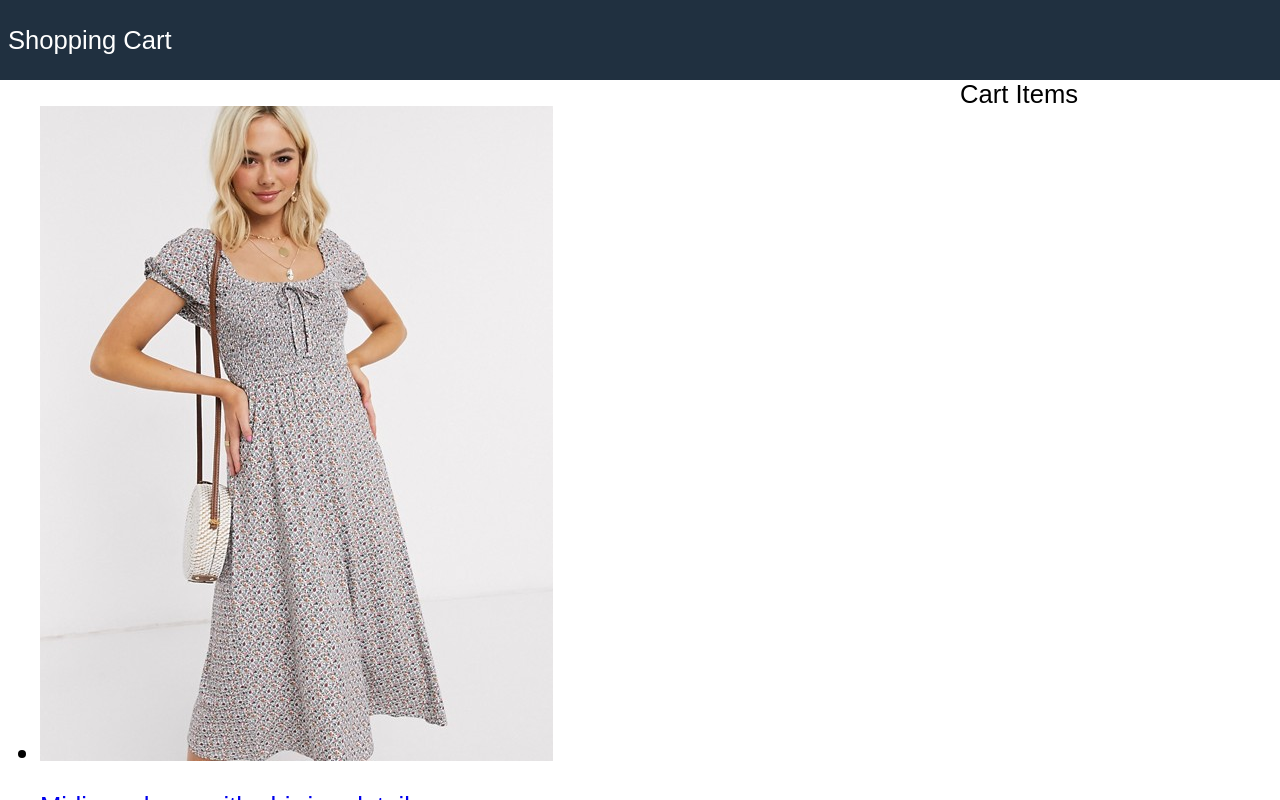
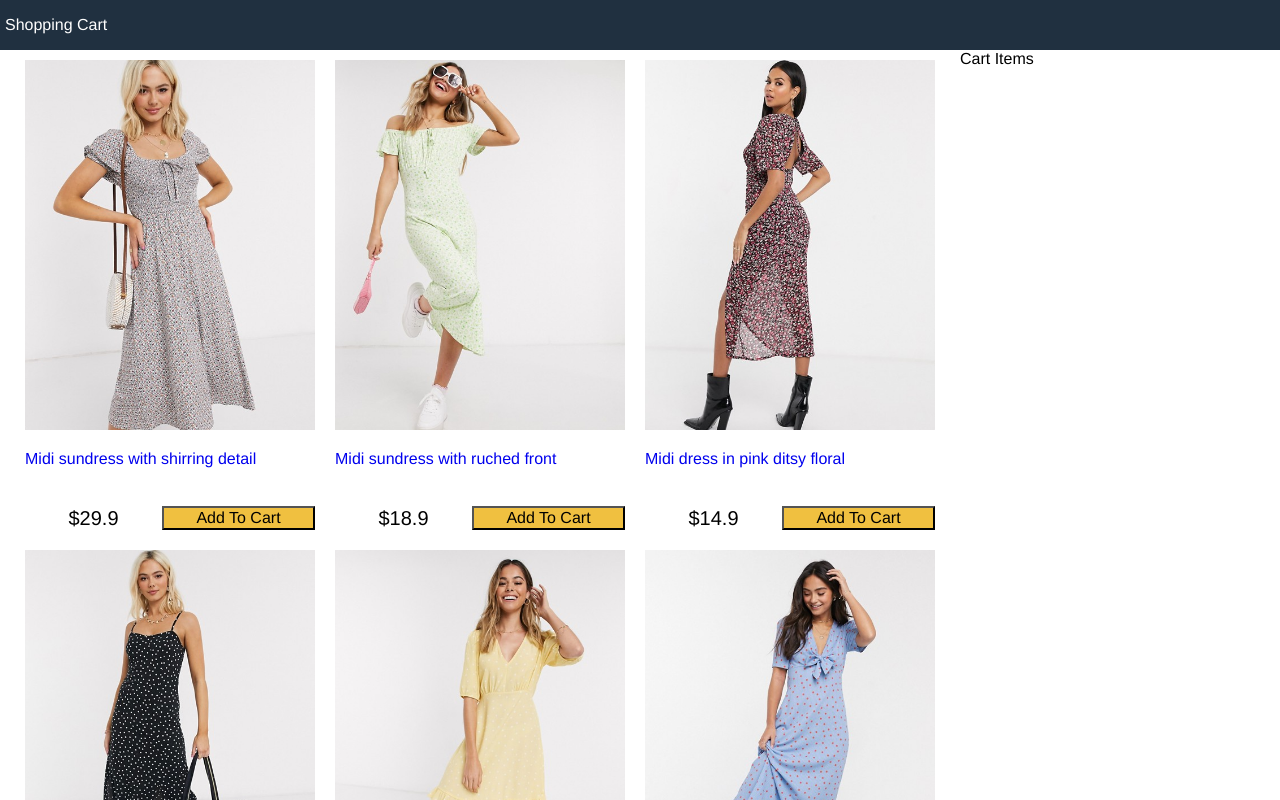
Before and after one commit to PereiraDiegoMiguel/shop-cart, a React (Create React App) app: page / in a window 1280 px wide. Shown: the top 800 px of the page. Built offline with nearby package versions, Linux system fonts and the light colour scheme.

Commit message:
Created Products component

```diff
--- a/src/components/Products.js
+++ b/src/components/Products.js
@@ -1,4 +1,5 @@
 import React, { Component } from 'react';
+import formatCurrency from '../util';
 
 export default class Products extends Component {
   render() {
@@ -18,11 +19,12 @@ export default class Products extends Component {
                   <p>
                     {product.title}
                   </p>
-
                 </a>
 
-                <div>{product.price}</div>
-                <button className="button-primary">Add To Cart</button>
+                <div className="product-price">
+                  <div>{formatCurrency(product.price)}</div>
+                  <button className="button-primary">Add To Cart</button>
+                </div>
 
               </div>
 
--- a/src/index.css
+++ b/src/index.css
@@ -1,51 +1,59 @@
-body {
+
+html {
   font-size: 62.5%;
   box-sizing: border-box;
 }
 
-body, #root {
+body,
+#root {
   height: 100vh;
   margin: 0;
 }
 
-body, input, select, textarea {
+body,
+input,
+select,
+button,
+textarea {
+  font-family: Helvetica, Arial, sans-serif;
   font-size: 1.6rem;
-  font-family: Arial, Helvetica, sans-serif;
 }
 
 .grid-container {
   display: grid;
-  grid-template-areas:"header" "main" "footer";
+  grid-template-areas:
+    "header"
+    "main"
+    "footer";
   grid-template-rows: 5rem 1fr 5rem;
   grid-template-columns: 1fr;
   height: 100%;
 }
 
+a {
+  text-decoration: none;
+}
 a:hover {
   color: #ff8000;
 }
-
-.header {
-  grid-area: header ;
+header {
+  grid-area: header;
   background-color: #203040;
   color: #ffffff;
   display: flex;
+  justify-content: space-between;
   align-items: center;
-  padding: .5rem;
+  padding: 0.5rem;
 }
-
-.header a {
+header a {
   color: #ffffff;
   text-decoration: none;
 }
-
-
-.main {
+main {
   grid-area: main;
 }
-
-.footer {
-  grid-area: footer ;
+footer {
+  grid-area: footer;
   background-color: #203040;
   color: #ffffff;
   display: flex;
@@ -57,11 +65,192 @@ a:hover {
   display: flex;
   flex-wrap: wrap;
 }
-
 .main {
   flex: 3 60rem;
 }
-
 .sidebar {
   flex: 1 20rem;
 }
+
+/* products */
+.products {
+  display: flex;
+  flex-wrap: wrap;
+  justify-content: center;
+  align-items: center;
+  padding: 0;
+  margin: 0;
+  list-style-type: none;
+}
+.products li {
+  flex: 0 1 29rem;
+  height: 47rem;
+  padding: 1rem;
+}
+.product {
+  display: flex;
+  flex-direction: column;
+  justify-content: space-between;
+  height: 100%;
+}
+.product img {
+  max-width: 37rem;
+  max-height: 37rem;
+}
+.product-price {
+  display: flex;
+  justify-content: space-between;
+  align-items: center;
+}
+.product-price div,
+.product-price button {
+  text-align: center;
+  flex: 1;
+}
+.product-price div {
+  font-size: 2rem;
+}
+.button {
+  padding: 1rem;
+  border: 0.1rem #c0c0c0 solid;
+  background-color: #f0f0f0;
+  cursor: pointer;
+}
+.button:hover {
+  border: 0.1rem #808080 solid;
+}
+.button-primary {
+  background-color: #f0c040;
+}
+/* Filter */
+.filter {
+  display: flex;
+  justify-content: space-between;
+  padding: 1rem;
+  margin: 1rem;
+  border-bottom: 0.1rem #c0c0c0 solid;
+}
+.filter div {
+  flex: 1;
+}
+/* Index.css */
+.cart {
+  padding: 1rem;
+  margin: 1rem;
+  display: flex;
+}
+.cart-header {
+  border-bottom: 0.1rem #c0c0c0 solid;
+}
+.cart-items {
+  padding: 0;
+  width: 100%;
+  list-style-type: none;
+}
+.cart-items img {
+  width: 5rem;
+}
+.cart-items li {
+  display: flex;
+}
+.cart-items li div {
+  padding: 0.5rem;
+}
+.cart-items li div:last-child {
+  flex: 1;
+}
+.right {
+  text-align: right;
+}
+.total {
+  display: flex;
+  justify-content: space-between;
+  align-items: center;
+  width: 100%;
+}
+.total > div {
+  font-size: 2rem;
+}
+.total > div,
+.total > button {
+  flex: 1;
+}
+/* Checkout form */
+form {
+  width: 100%;
+}
+.form-container {
+  width: 100%;
+  padding: 0;
+  list-style-type: none;
+}
+.form-container li {
+  display: flex;
+  flex-direction: column;
+  padding: 1rem;
+}
+input {
+  padding: 1rem;
+  border: 0.1rem #c0c0c0 solid;
+}
+/* Product Details */
+.product-details {
+  display: flex;
+  flex-wrap: wrap;
+  justify-content: space-between;
+  max-height: 96vh;
+}
+.product-details img {
+  max-height: 100vh;
+  max-width: 46rem;
+  margin: 0 auto;
+}
+.product-details-description {
+  flex: 1 1;
+  margin: 1rem;
+}
+.close-modal {
+  position: absolute;
+  right: 1rem;
+  top: 2.5rem;
+  z-index: 1000;
+}
+
+/* Order Details */
+
+.order-details {
+  display: flex;
+  flex-direction: column;
+  justify-content: center;
+  align-items: center;
+  height: 100%;
+}
+.order-details li {
+  display: flex;
+  justify-content: space-between;
+  align-items: center;
+}
+.order-details li div {
+  padding: 10px;
+}
+.order-details .items {
+  text-align: right;
+  padding: 0;
+}
+.success-message {
+  color: green;
+}
+/* Orders */
+.orders {
+  width: 100%;
+  padding: 10px;
+}
+tbody > tr:nth-child(odd) {
+  background-color: #f0f0f0;
+}
+td {
+  padding: 5px;
+}
+th {
+  text-align: left;
+}
--- /dev/null
+++ b/src/util.js
@@ -0,0 +1,3 @@
+export default function formatCurrency(num) {
+  return "$" + Number(num.toFixed(1).toLocaleString()) + " ";
+}
```
